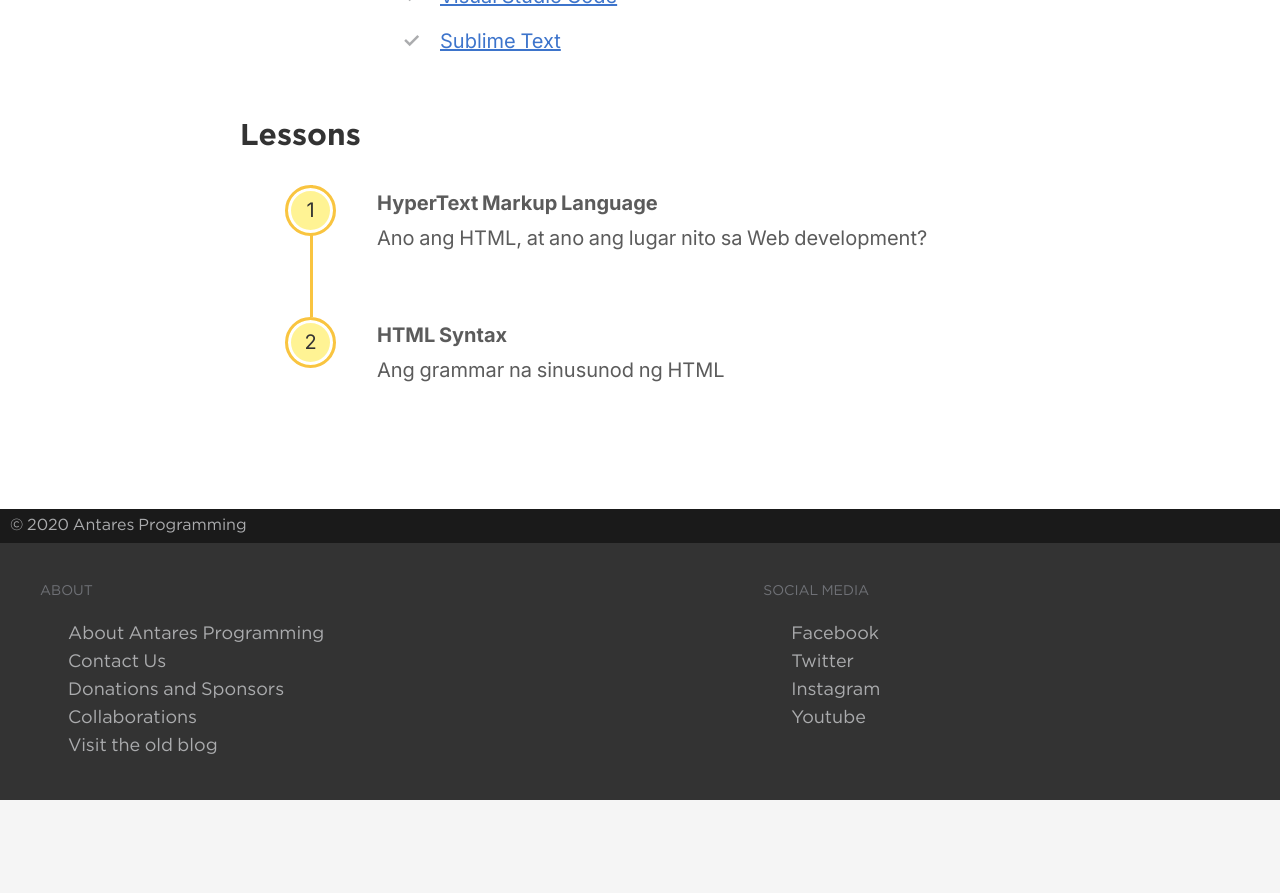
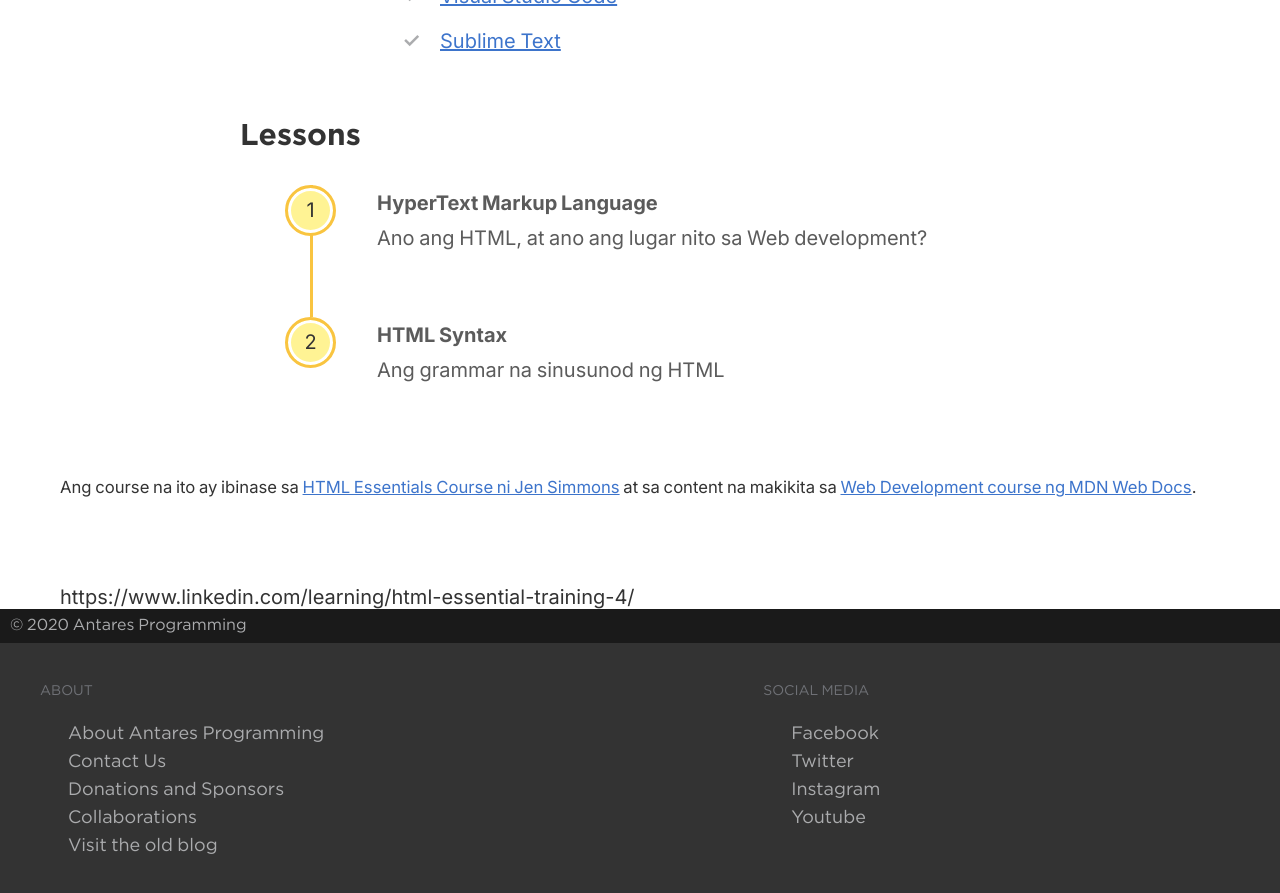
Before and after one commit to elementary/blog-template, a Jekyll site: the page built from _courses/html-essentials.html, in a window 1280 px wide and 900 px high, scrolled down 1690 px. Shown: the top 893 px of the window. Built offline with Jekyll 4.4.1, drawn with Linux system fonts in a browser that asks for light colours; before the commit the page ends 2490 px from its top, so only the background shows below that.

Commit message:
Added attribution and link to Jen Simmons' HTML Essentials course on LinkedIn Learning

```diff
--- a/_courses/html-essentials.html
+++ b/_courses/html-essentials.html
@@ -58,4 +58,8 @@ featured: true
 {% endfor %}
 
 </ol>
+
+<small>Ang course na ito ay ibinase sa <a href="https://www.linkedin.com/learning/html-essential-training-4/qx" target="_blank" rel="noopener noreferrer nofollow">HTML Essentials Course ni Jen Simmons</a> at sa content na makikita sa <a href="https://developer.mozilla.org" rel="noopener noreferrer nofollow">Web Development course ng MDN Web Docs</a>.</small>
 </article>
+
+https://www.linkedin.com/learning/html-essential-training-4/
```
